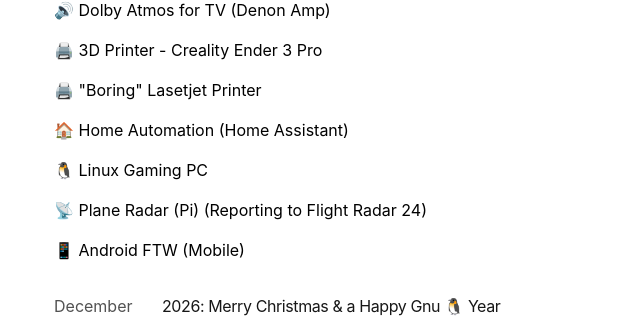
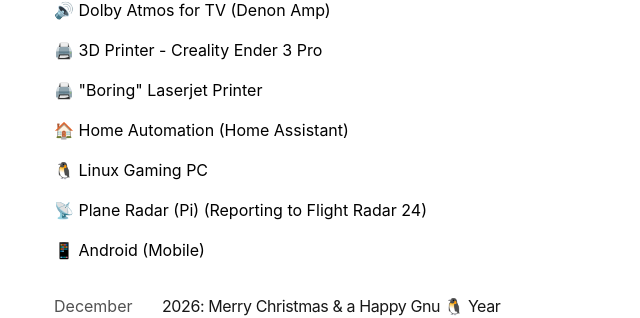
Before and after one commit to MichelleFindlay/lp0.uk, a Next.js app: page /stack in a window 1280 px wide. Shown: the part 602-920 px from the top of the page, without its empty margins (298-938 px from the left). Built offline with nearby package versions, Linux system fonts and the light colour scheme.

Commit message:
Spelling Error on Laserjet
Resolved by this change.

```diff
--- a/app/stack/page.tsx
+++ b/app/stack/page.tsx
@@ -56,7 +56,7 @@
       </p>
 
       <p className="mb-4">
-        {`🖨️ "Boring" Lasetjet Printer`}
+        {`🖨️ "Boring" Laserjet Printer`}
       </p>
 
       <p className="mb-4">
@@ -72,7 +72,7 @@
       </p>
 
       <p className="mb-4">
-        {`📱 Android FTW (Mobile)`}
+        {`📱 Android (Mobile)`}
       </p>
 
       <div className="my-8">
```
